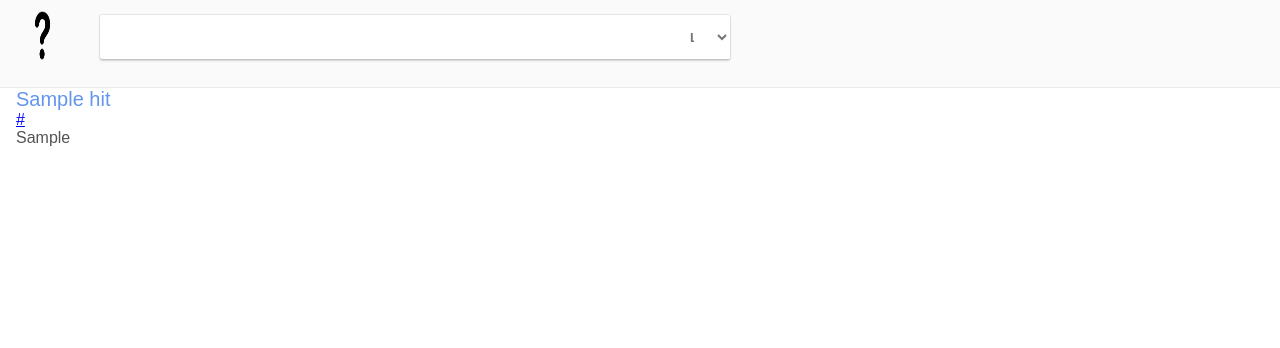
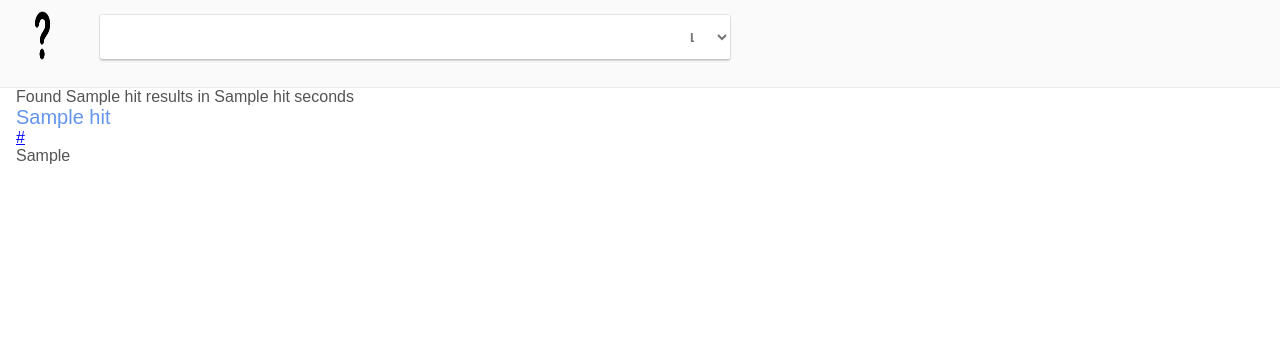
Before and after one commit to bigthonk/frage, a Flask app: template frontend/templates/results.html in a window 1280 px wide. Shown: the top 348 px of the page. Run offline with Flask 2, Linux system fonts and the light colour scheme; the template is opened without the code that fills it: most values are stand-ins (such as "Sample title", 1, 10 or a date in 2020).

Commit message:
adding html support for showing time and documents found

```diff
--- a/frontend/templates/results.html
+++ b/frontend/templates/results.html
@@ -41,8 +41,11 @@
         </div>
 
         <div class="Results">
+									<div class="time">
+											Found {{res[1]}} results in {{res[2]}} seconds
+									</div>
 
-                {% for hit in res%}
+                {% for hit in res[0]%}
 
                     <div class="Result">
                         <div class = "title_link">
```
